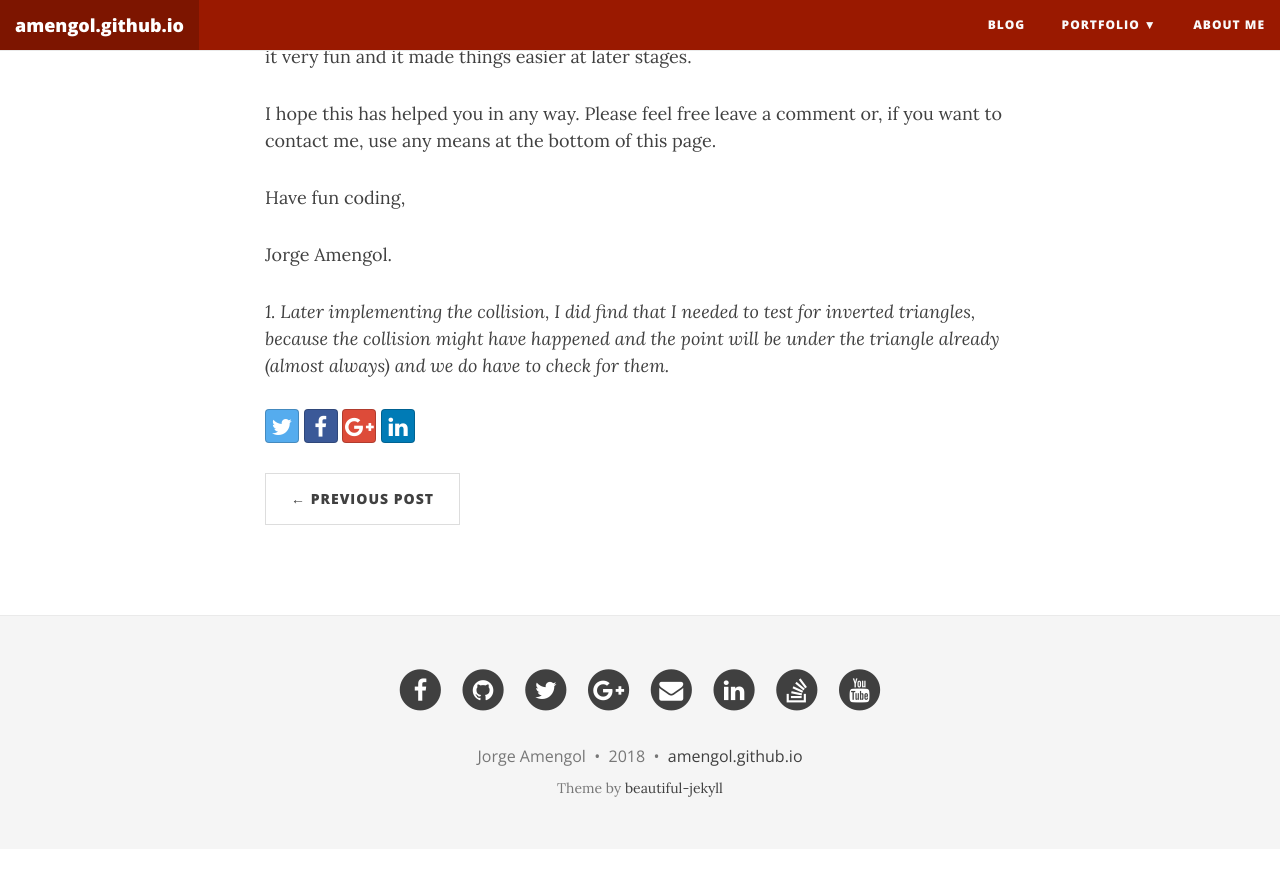
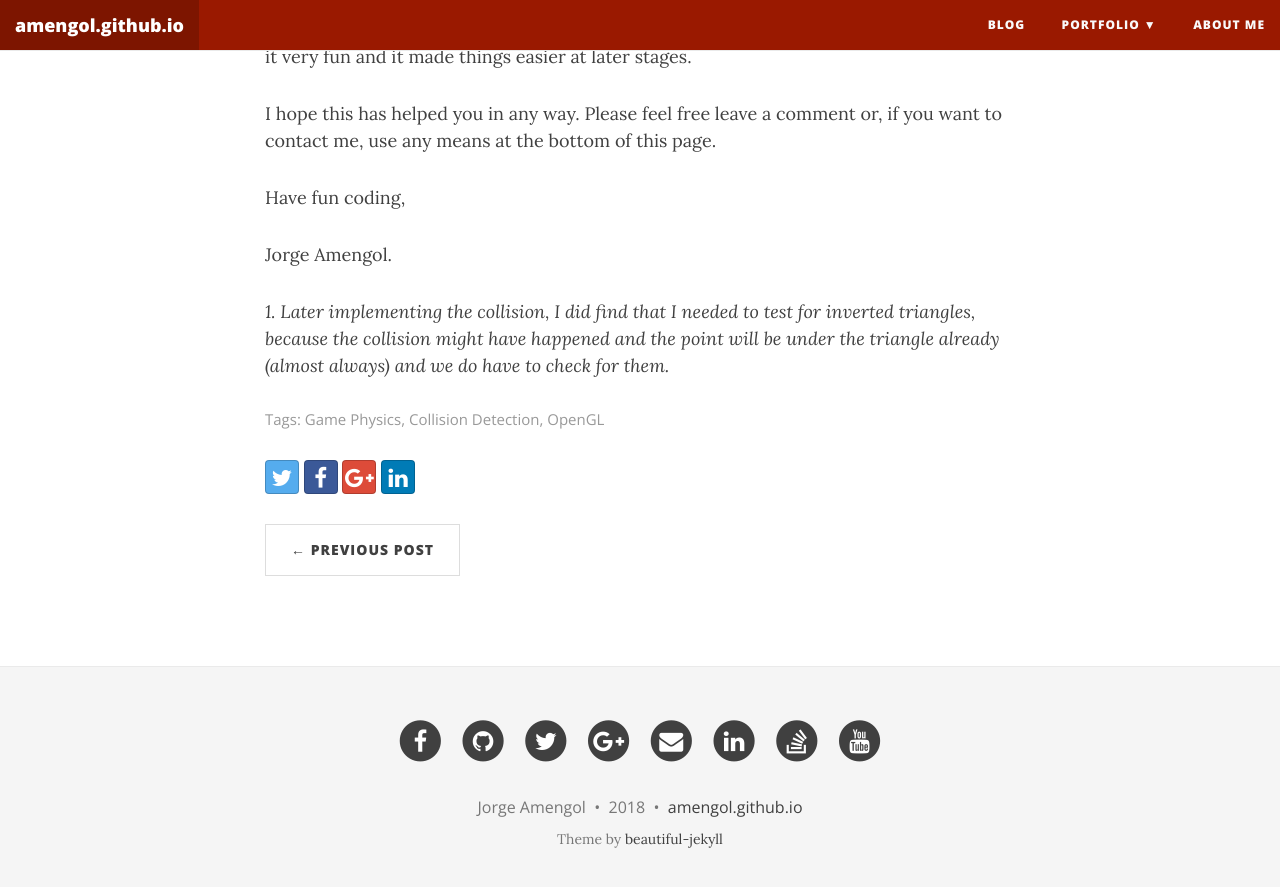
Before and after one commit to amengol/amengol.github.io, a Jekyll site: the page built from _posts/2018-01-03-visualizing-the-collision-detection-system.md, in a window 1280 px wide and 900 px high, scrolled down 6336 px. Shown: the top 887 px of the window. Built offline with Jekyll 4.4.1, drawn with Linux system fonts in a browser that asks for light colours; nearby versions of some CDN libraries; before the commit the page ends 7185 px from its top, so only the background shows below that.

Commit message:
Change category and include tags

```diff
--- a/_posts/2018-01-03-visualizing-the-collision-detection-system.md
+++ b/_posts/2018-01-03-visualizing-the-collision-detection-system.md
@@ -1,9 +1,9 @@
 ---
 title: Visualizing the Collision Detection System
 layout: post
-category: DesignPartterns
 subtitle: Visualize it before doing it for real
-categories: Game Physics, Collision Detection
+category: game_physics
+tags: [Game Physics, Collision Detection, OpenGL]
 excerpt: Visualizing what you are trying to implement can play a big role in saving time at the actual implementation of your collision detection system. Also, implementing that visualization is half way through the process of actually implementing the collision that you have in mind, because in most cases you will use the same logic for both.
 ---
 
```
